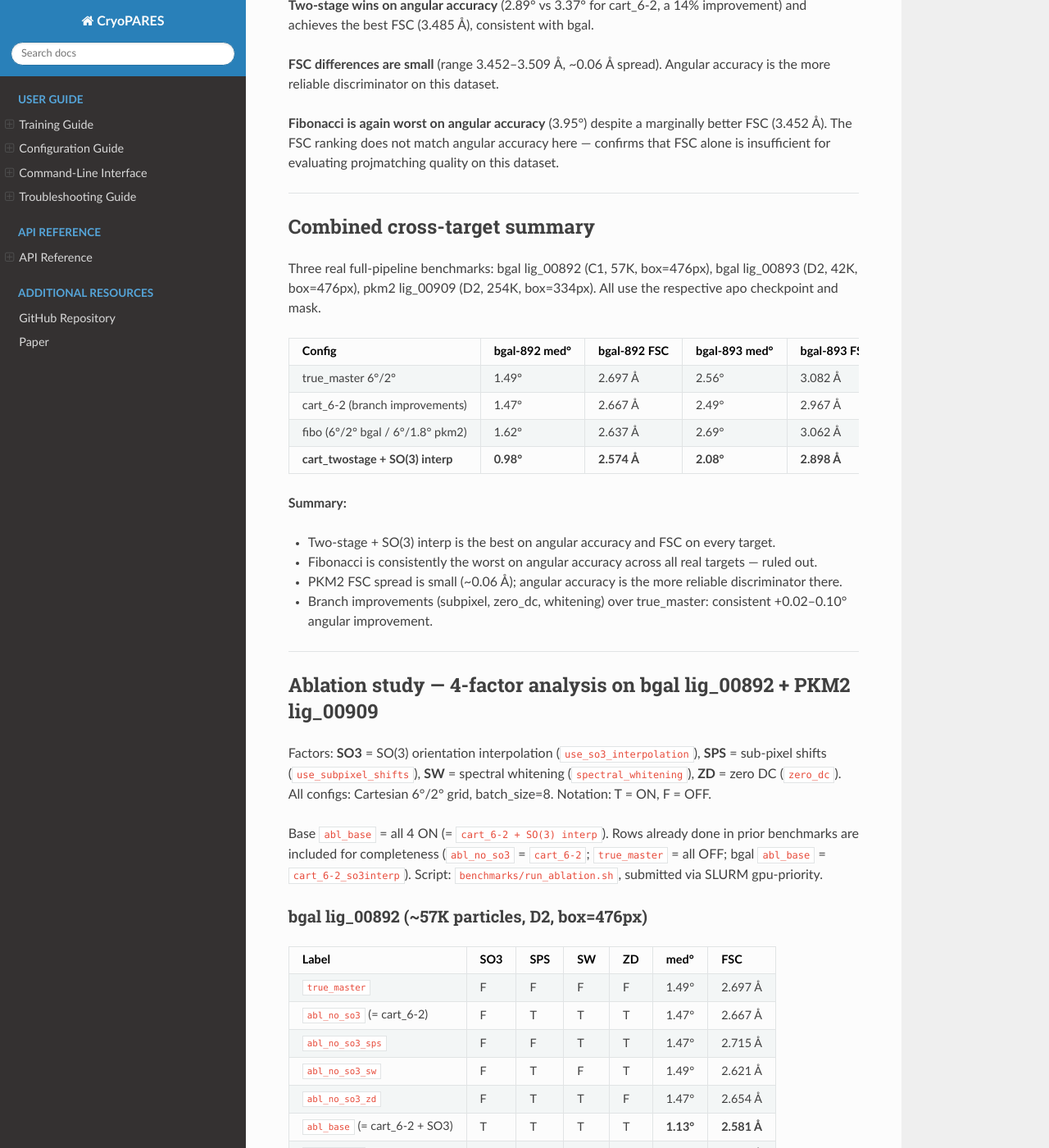
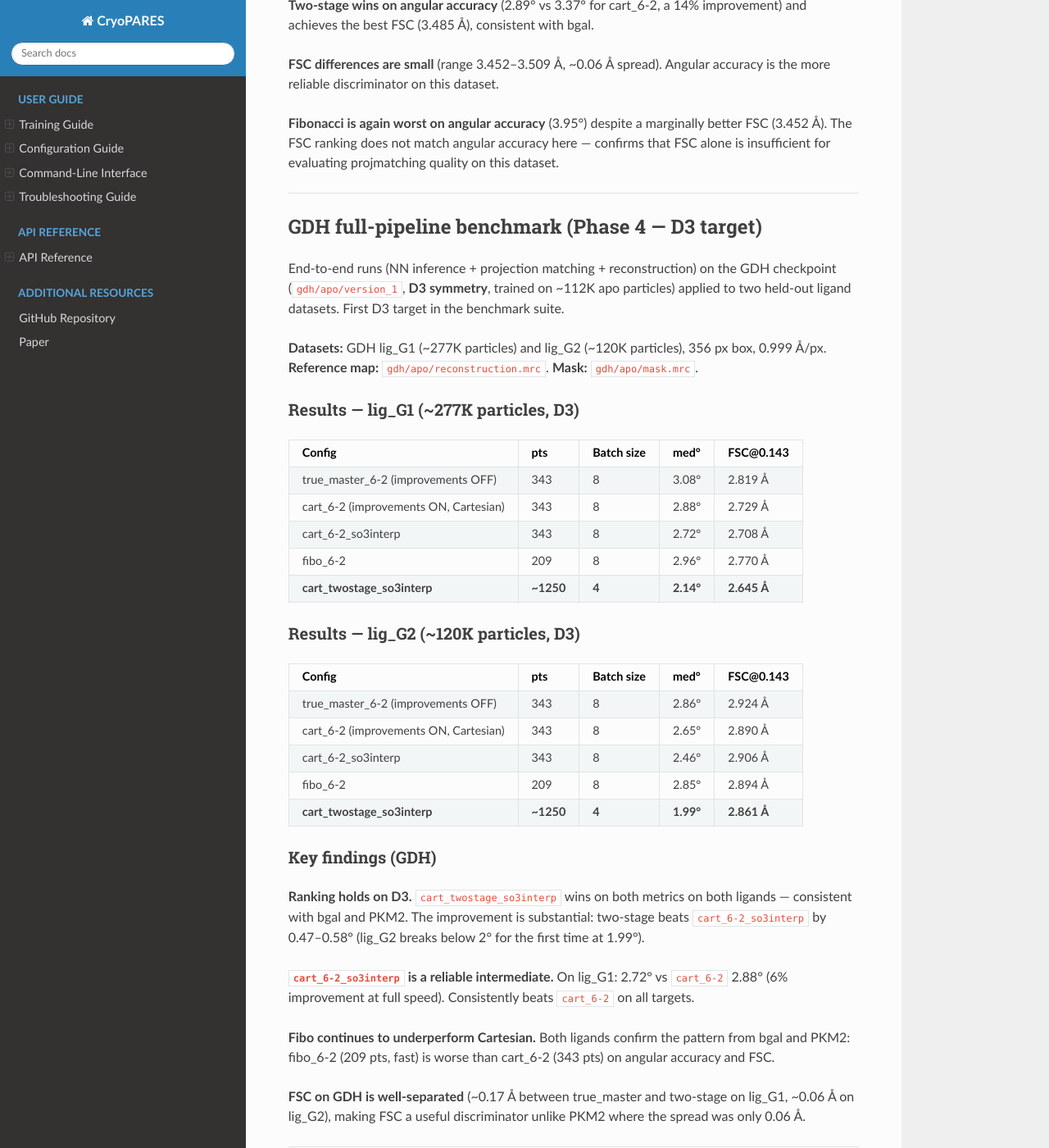
Before and after one commit to rsanchezgarc/cryoPARES, a Sphinx documentation site: the page built from docs/projmatching_benchmark_results.md, in a window 1280 px wide and 1400 px high, scrolled down 18259 px. Shown: the whole window at 82% size. Built offline with Sphinx 7.4.7 and the Read the Docs theme 3.1.0, drawn with Linux system fonts in a browser that asks for light colours; some of the changed text lies outside the part shown.

Commit message:
add GDH D3 benchmark results and extend cross-target summary table

```diff
--- a/docs/projmatching_benchmark_results.md
+++ b/docs/projmatching_benchmark_results.md
@@ -25,7 +25,7 @@ model** (the actual D2 use case), which will be the ground truth for configurati
 ## Executive summary
 
 **Starting point:** NN pose estimates (~7°) → Cartesian 6°/2° projmatching plateaus near 1.3–1.7° (master branch).
-**Current best on real data:** Cartesian two-stage + SO(3) interpolation (6°/2° coarse Euler-add, 2.1°/0.7° Fibo fine, K=5, SO(3) interp on fine winner) — best on angular accuracy across all three tested targets (bgal lig_00892 **0.98°/2.574 Å**, bgal lig_00893 **2.08°/2.898 Å**, pkm2 lig_00909 **2.89°/2.919 Å**).
+**Current best on real data:** Cartesian two-stage + SO(3) interpolation (6°/2° coarse Euler-add, 2.1°/0.7° Fibo fine, K=5, SO(3) interp on fine winner) — best on angular accuracy across all five tested targets (bgal lig_00892 **0.98°/2.574 Å**, bgal lig_00893 **2.08°/2.898 Å**, pkm2 lig_00909 **2.89°/3.485 Å**, gdh lig_G1 **2.14°/2.645 Å**, gdh lig_G2 **1.99°/2.861 Å**).
 
 ### Implemented changes
 
@@ -762,23 +762,74 @@ for evaluating projmatching quality on this dataset.
 
 ---
 
+## GDH full-pipeline benchmark (Phase 4 — D3 target)
+
+End-to-end runs (NN inference + projection matching + reconstruction) on the GDH checkpoint
+(`gdh/apo/version_1`, **D3 symmetry**, trained on ~112K apo particles) applied to two held-out
+ligand datasets. First D3 target in the benchmark suite.
+
+**Datasets:** GDH lig_G1 (~277K particles) and lig_G2 (~120K particles), 356 px box, 0.999 Å/px.
+**Reference map:** `gdh/apo/reconstruction.mrc`. **Mask:** `gdh/apo/mask.mrc`.
+
+### Results — lig_G1 (~277K particles, D3)
+
+| Config | pts | Batch size | med° | FSC@0.143 |
+|--------|-----|-----------|------|-----------|
+| true_master_6-2 (improvements OFF) | 343 | 8 | 3.08° | 2.819 Å |
+| cart_6-2 (improvements ON, Cartesian) | 343 | 8 | 2.88° | 2.729 Å |
+| cart_6-2_so3interp | 343 | 8 | 2.72° | 2.708 Å |
+| fibo_6-2 | 209 | 8 | 2.96° | 2.770 Å |
+| **cart_twostage_so3interp** | **~1250** | **4** | **2.14°** | **2.645 Å** |
+
+### Results — lig_G2 (~120K particles, D3)
+
+| Config | pts | Batch size | med° | FSC@0.143 |
+|--------|-----|-----------|------|-----------|
+| true_master_6-2 (improvements OFF) | 343 | 8 | 2.86° | 2.924 Å |
+| cart_6-2 (improvements ON, Cartesian) | 343 | 8 | 2.65° | 2.890 Å |
+| cart_6-2_so3interp | 343 | 8 | 2.46° | 2.906 Å |
+| fibo_6-2 | 209 | 8 | 2.85° | 2.894 Å |
+| **cart_twostage_so3interp** | **~1250** | **4** | **1.99°** | **2.861 Å** |
+
+### Key findings (GDH)
+
+**Ranking holds on D3.** `cart_twostage_so3interp` wins on both metrics on both ligands — consistent
+with bgal and PKM2. The improvement is substantial: two-stage beats `cart_6-2_so3interp` by
+0.47–0.58° (lig_G2 breaks below 2° for the first time at 1.99°).
+
+**`cart_6-2_so3interp` is a reliable intermediate.** On lig_G1: 2.72° vs `cart_6-2` 2.88° (6%
+improvement at full speed). Consistently beats `cart_6-2` on all targets.
+
+**Fibo continues to underperform Cartesian.** Both ligands confirm the pattern from bgal and PKM2:
+fibo_6-2 (209 pts, fast) is worse than cart_6-2 (343 pts) on angular accuracy and FSC.
+
+**FSC on GDH is well-separated** (~0.17 Å between true_master and two-stage on lig_G1, ~0.06 Å on
+lig_G2), making FSC a useful discriminator unlike PKM2 where the spread was only 0.06 Å.
+
+---
+
 ## Combined cross-target summary
 
-Three real full-pipeline benchmarks: bgal lig_00892 (C1, 57K, box=476px), bgal lig_00893 (D2, 42K,
-box=476px), pkm2 lig_00909 (D2, 254K, box=334px). All use the respective apo checkpoint and mask.
+Five real full-pipeline benchmarks across three molecules and two symmetries:
+bgal lig_00892 (D2, 57K, box=476px), bgal lig_00893 (D2, 42K, box=476px),
+pkm2 lig_00909 (D2, 254K, box=334px), gdh lig_G1 (D3, 277K, box=356px), gdh lig_G2 (D3, 120K, box=356px).
+All use the respective apo checkpoint and mask. PKM2 and GDH FSC values are masked.
 
-| Config | bgal-892 med° | bgal-892 FSC | bgal-893 med° | bgal-893 FSC | pkm2-909 med° | pkm2-909 FSC |
-|--------|--------------|--------------|--------------|--------------|--------------|--------------|
-| true_master 6°/2° | 1.49° | 2.697 Å | 2.56° | 3.082 Å | 3.40° | 3.509 Å |
-| cart_6-2 (branch improvements) | 1.47° | 2.667 Å | 2.49° | 2.967 Å | 3.37° | 3.493 Å |
-| fibo (6°/2° bgal / 6°/1.8° pkm2) | 1.62° | 2.637 Å | 2.69° | 3.062 Å | 3.95° | 3.452 Å |
-| **cart_twostage + SO(3) interp** | **0.98°** | **2.574 Å** | **2.08°** | **2.898 Å** | **2.89°** | **3.485 Å** |
+| Config | bgal-892 med° | bgal-892 FSC | bgal-893 med° | bgal-893 FSC | pkm2-909 med° | pkm2-909 FSC | gdh-G1 med° | gdh-G1 FSC | gdh-G2 med° | gdh-G2 FSC |
+|--------|--------------|--------------|--------------|--------------|--------------|--------------|------------|------------|------------|------------|
+| true_master 6°/2° | 1.49° | 2.697 Å | 2.56° | 3.082 Å | 3.40° | 3.509 Å | 3.08° | 2.819 Å | 2.86° | 2.924 Å |
+| cart_6-2 | 1.47° | 2.667 Å | 2.49° | 2.967 Å | 3.37° | 3.493 Å | 2.88° | 2.729 Å | 2.65° | 2.890 Å |
+| cart_6-2_so3interp | 1.13° | 2.581 Å | 2.25° | 2.926 Å | 3.17° | 3.485 Å | 2.72° | 2.708 Å | 2.46° | 2.906 Å |
+| fibo 6°/2° | 1.62° | 2.637 Å | 2.69° | 3.062 Å | 3.95° | 3.452 Å | 2.96° | 2.770 Å | 2.85° | 2.894 Å |
+| **cart_twostage_so3interp** | **0.98°** | **2.574 Å** | **2.08°** | **2.898 Å** | **2.89°** | **3.485 Å** | **2.14°** | **2.645 Å** | **1.99°** | **2.861 Å** |
 
 **Summary:**
-- Two-stage + SO(3) interp is the best on angular accuracy and FSC on every target.
+- Two-stage + SO(3) interp is the best on angular accuracy and FSC on every target tested.
+- `cart_6-2_so3interp` (single-stage + SO3) is a consistent intermediate — 6–19% over `cart_6-2` at zero throughput cost.
 - Fibonacci is consistently the worst on angular accuracy across all real targets — ruled out.
 - PKM2 FSC spread is small (~0.06 Å); angular accuracy is the more reliable discriminator there.
-- Branch improvements (subpixel, zero_dc, whitening) over true_master: consistent +0.02–0.10° angular improvement.
+- GDH (D3) confirms D2 pattern: two-stage wins clearly, lig_G2 breaks below 2° (1.99°).
+- Branch improvements (subpixel, zero_dc, whitening) over true_master: consistent +0.02–0.23° angular improvement.
 
 ---
 
@@ -1084,7 +1135,9 @@ cryopares_projmatching ... --grid_distance_degs 6 --grid_step_degs 2 --batch_siz
 - [x] **Ablation study (4 factors × bgal lig_00892 + PKM2 lig_00909)** — **done.** SO3 is the
   dominant angular factor (bgal: 1.13°→1.47° without it); SPS is the only factor with measurable
   FSC effect (~0.07 Å). SW and ZD contribute negligibly. See ablation section above.
-- [ ] Merge `improve_local_refinement` to master (PKM2 benchmark complete; integration tests + daemon
+- [x] **GDH full-pipeline benchmark (D3)** — **done.** cart_twostage_so3interp best on all metrics;
+  lig_G2 breaks below 2° (1.99°). Fibo again worst. Ranking confirmed on D3.
+- [ ] Merge `improve_local_refinement` to master (benchmarks complete; integration tests + daemon
   mode validation remain).
 
 ---
```
